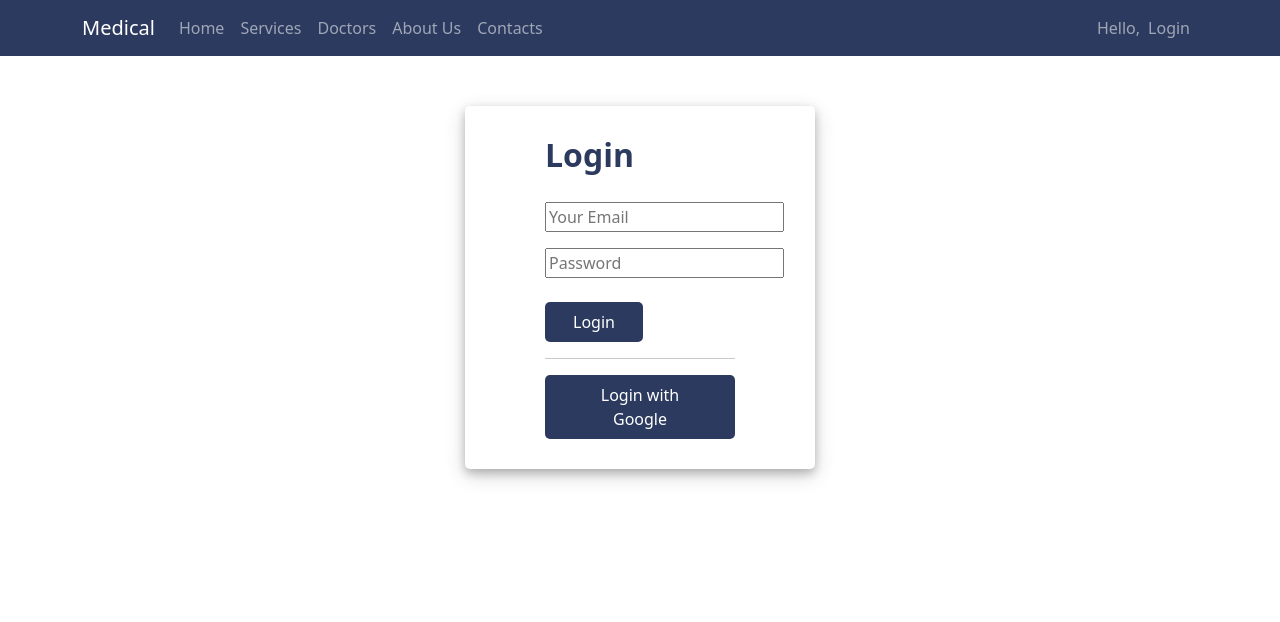
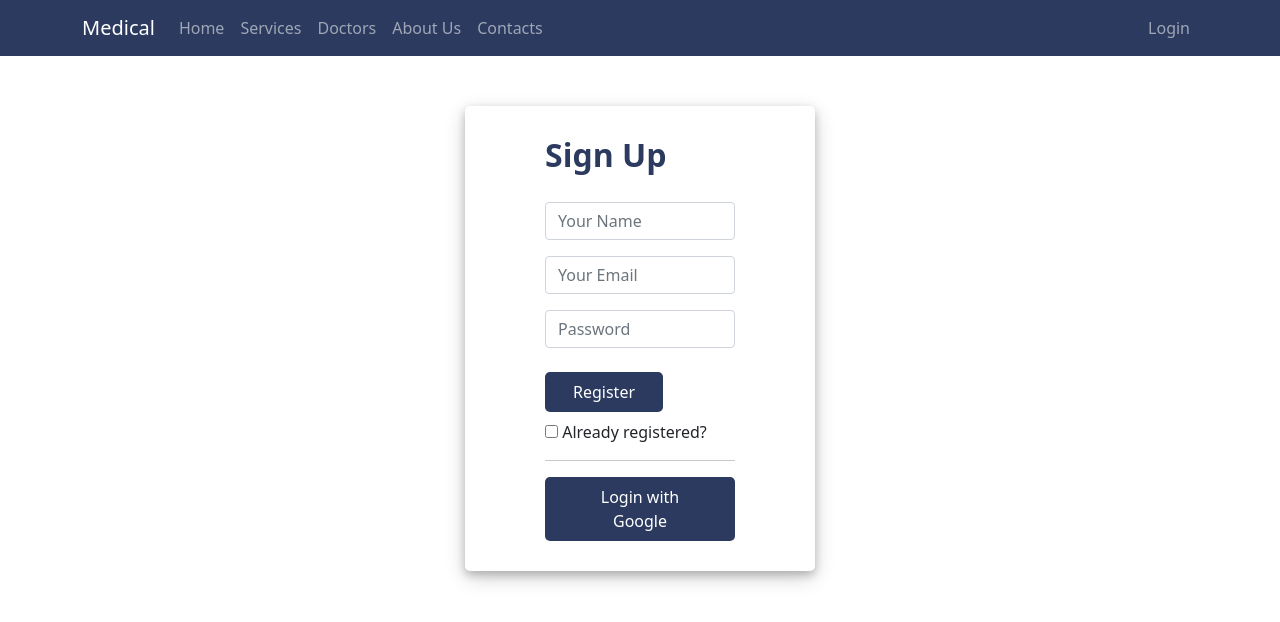
Before and after one commit to mdsajedul/mediplus, a React (Create React App) app: page /login in a window 1280 px wide. Shown: the top 622 px of the page. Built offline with nearby package versions, Linux system fonts and the light colour scheme; no server answers.

Commit message:
email and password login added

```diff
--- a/src/Hooks/useFirebase.js
+++ b/src/Hooks/useFirebase.js
@@ -1,8 +1,10 @@
-import {getAuth, signInWithPopup, GoogleAuthProvider,onAuthStateChanged,signOut, } from "firebase/auth";
+import {getAuth, signInWithPopup, GoogleAuthProvider,onAuthStateChanged,createUserWithEmailAndPassword,updateProfile ,signOut } from "firebase/auth";
 import { useEffect, useState } from "react";
 import initializeAuthentication from "../Pages/Login/Firebase/firebase.init";
 
 initializeAuthentication();
+
+
 
 const useFirebase =()=>{
     const [user,setUser] =useState({});
@@ -21,6 +23,20 @@ const useFirebase =()=>{
             .finally(() => setIsLoading(false));
     }
 
+    const signUpWithEmailAndPassword = (email,password)=>{
+        createUserWithEmailAndPassword(auth,email,password)
+        .then(result=>{
+            console.log(result.user)
+        })
+        console.log(email,password)
+        console.log('Register done')
+    }
+
+    // const updateProfileName=(name)=>{
+    //     updateProfile(auth.currentUser,{displayName:name})
+    //     .then(result=>{})
+    // }
+
     useEffect(() => {
         const unsubscribed = onAuthStateChanged(auth, user => {
             if (user) {
@@ -34,6 +50,8 @@ const useFirebase =()=>{
         return () => unsubscribed;
     }, [])
 
+
+
     const logOut = () => {
         setIsLoading(true);
         signOut(auth)
@@ -45,6 +63,8 @@ const useFirebase =()=>{
         user,
         isLoading,
         signInWithGoogle,
+        signUpWithEmailAndPassword,
+
         logOut
     }
 
--- a/src/Pages/Login/Login/Login.js
+++ b/src/Pages/Login/Login/Login.js
@@ -1,34 +1,81 @@
-import React from 'react';
-import { useForm } from 'react-hook-form';
+import React, { useState } from 'react';
 import useAuth from '../../../Hooks/useAuth';
 import './login.css';
 
+
 const Login = () => {
-    const { register, handleSubmit, watch, formState: { errors } } = useForm();
-    const onSubmit = data => console.log(data);
-    const {signInWithGoogle,user} = useAuth();
+    const {signInWithGoogle,user,signUpWithEmailAndPassword,updateProfileName} = useAuth();
+
+    const [userEmail,setUserEmail] = useState('');
+    const [userPassword,setUserPassword] = useState('');
+    const [userName,setUserName] = useState('');
+    const [checked, setChecked] = useState(false);
+
+
+    const handleEmail =(e)=>{
+        setUserEmail(e.target.value);
+    }
+    const handlePassword =(e)=>{
+        setUserPassword(e.target.value);
+    }
+    const handleName=(e)=>{
+        setUserName(e.target.value);
+    }
+
+    const handleRegister =(e) =>{
+        e.preventDefault();
+        signUpWithEmailAndPassword(userEmail,userPassword);
+        // updateProfileName(userName)
+    }
+
+    const toggleCheckbox =(e)=>{
+        setChecked(e.target.checked)
+    }
+
+
     console.log(user)
     return (
         <div className="login-container d-flex justify-content-center">
 
            <div className="login-card">
-                <h2>Login</h2>
+               {
+                   checked? <h2>Login</h2> :<h2>Sign Up</h2>
+               }
                 <div className="form-style">
-                    <form onSubmit={handleSubmit(onSubmit)}>
+                    <form >
+                        {
+                            !checked &&
+                            <div className="mb-3">
+                            <input onBlur={handleName} className="form-control" type="text" name="" placeholder="Your Name"/>
+                        </div>
+                        }
+
                         <div className="mb-3">
-                            <input  type="text" placeholder="Your Email" {...register("email", { required: true })} />
-                            {errors.email && <span  className="text-danger">This field is required</span>}
+                            <input onBlur={handleEmail} className="form-control" type="email" name="" placeholder="Your Email"/>
                         </div>
                         <div className="mb-4">
-                            <input  type="password" placeholder="Password"  {...register("password",{required:true})} />
-                            {errors.password && <span className="text-danger">This field is required</span>}
+                            <input onBlur={handlePassword} className="form-control" type="Password" name="" placeholder="Password"/>
+
                         </div>
+                        {
+                            checked?
+                            <button   className="btn-login" type="submit">Login</button>
+                            :
+                            <button   className="btn-login" onClick={handleRegister} type="submit">Register</button>
+                        }
 
-                        <button className="btn-login"  type="submit">Login</button>
+
+
+                        <div className="mt-2">
+                            <input
+                            type="checkbox"
+                            onChange={toggleCheckbox}
+                            /> Already registered?
+                        </div>
                     </form>
                 </div>
                 <hr />
-                    <button className="btn-login" onClick={signInWithGoogle}>Login with Google</button>
+                <button className="btn-login" onClick={signInWithGoogle}>Login with Google</button>
            </div>
 
         </div>
--- a/src/Pages/Shared/Header/Header.js
+++ b/src/Pages/Shared/Header/Header.js
@@ -23,9 +23,12 @@ const Header = () => {
                         <Nav.Link as={HashLink} to="/contact">Contacts</Nav.Link>
                         </Nav>
                         <Nav>
-                        <Navbar.Text>
-                            Hello, <span className="user-name">{user?.displayName}</span>
-                        </Navbar.Text>
+                        {user?.email &&
+                            <Navbar.Text>
+                                 Hello,<span className="user-name">{user?.displayName}</span>
+                            </Navbar.Text>
+                        }
+
                         {user?.email ?
                             <button className="btn-logout" onClick={logOut} variant="light">Logout</button> :
                             <Nav.Link as={Link} to="/login">Login</Nav.Link>}
```
